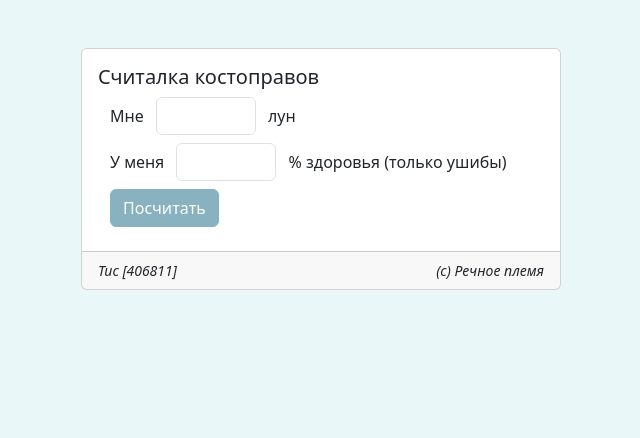
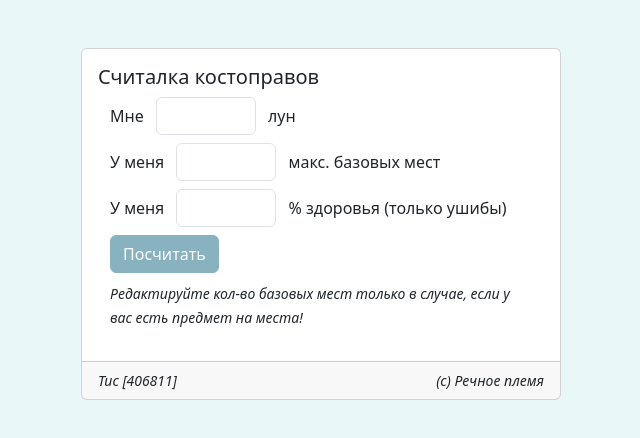
Before and after one commit to reireirei72/extrastuff, a plain HTML site: page bonesetter/index.html in a window 1280 px wide. Shown: the whole page, without its empty margins (1-641 px from the left). Drawn offline with nearby package versions, Linux system fonts and the light colour scheme; no server answers.

Commit message:
Update index.html
add weight input

```diff
--- a/bonesetter/index.html
+++ b/bonesetter/index.html
@@ -15,26 +15,38 @@
                     <h5 class="card-title">Считалка костоправов</h5>
                     <div class="card-text">
                         <div class="container">
-                            <div class="row">
+                            <div class="row mb-2">
                                 <div class="col">
                                     Мне
                                     <input class="form-control d-inline-block mx-2" type="number" min="0" max="285" step="1" id="moons">
                                     лун
                                 </div>
                             </div>
-                            <div class="row mt-2">
+                            <div class="row mb-2">
+                                <div class="col">
+                                    У меня
+                                    <input class="form-control d-inline-block mx-2" type="number" min="1" max="999" step="1" id="weight">
+                                    макс. базовых мест
+                                </div>
+                            </div>
+                            <div class="row mb-2">
                                 <div class="col">
                                     У меня
                                     <input class="form-control d-inline-block mx-2" type="number" min="1" max="99" step="1" id="trauma">
                                     % здоровья (только ушибы)
                                 </div>
                             </div>
-                            <div class="row mt-2">
+                            <div class="row mb-2">
                                 <div class="col">
                                     <button class="btn btn-success disabled" id="ok">Посчитать</button>
                                 </div>
                             </div>
-                            <div class="row mt-2">
+                            <div class="row mb-2">
+                                <div class="col">
+                                    <small><i>Редактируйте кол-во базовых мест только в случае, если у вас есть предмет на места!</i></small>
+                                </div>
+                            </div>
+                            <div class="row mb-2">
                                 <div class="col">
                                     <div id="result"></div>
                                 </div>
```
